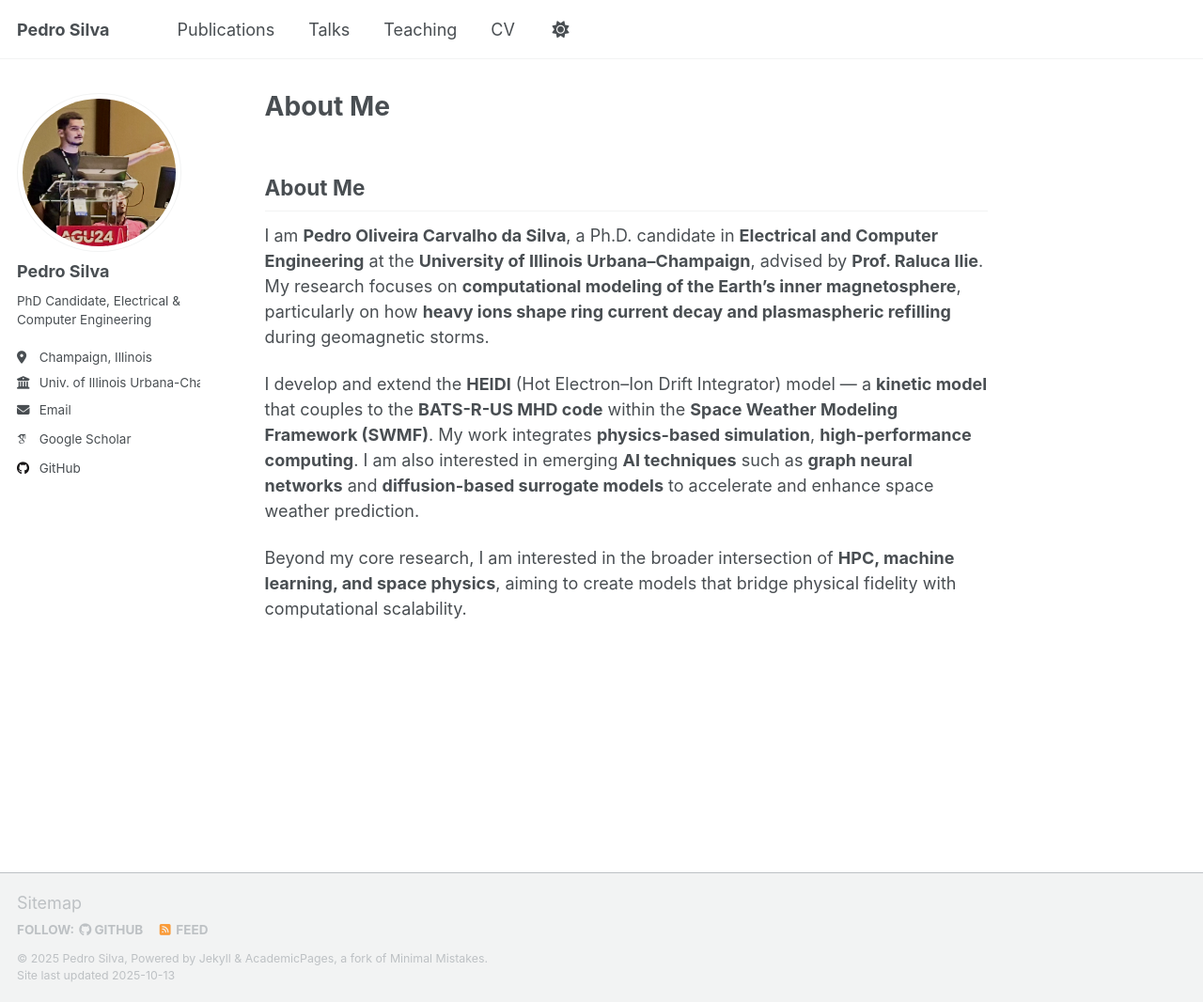
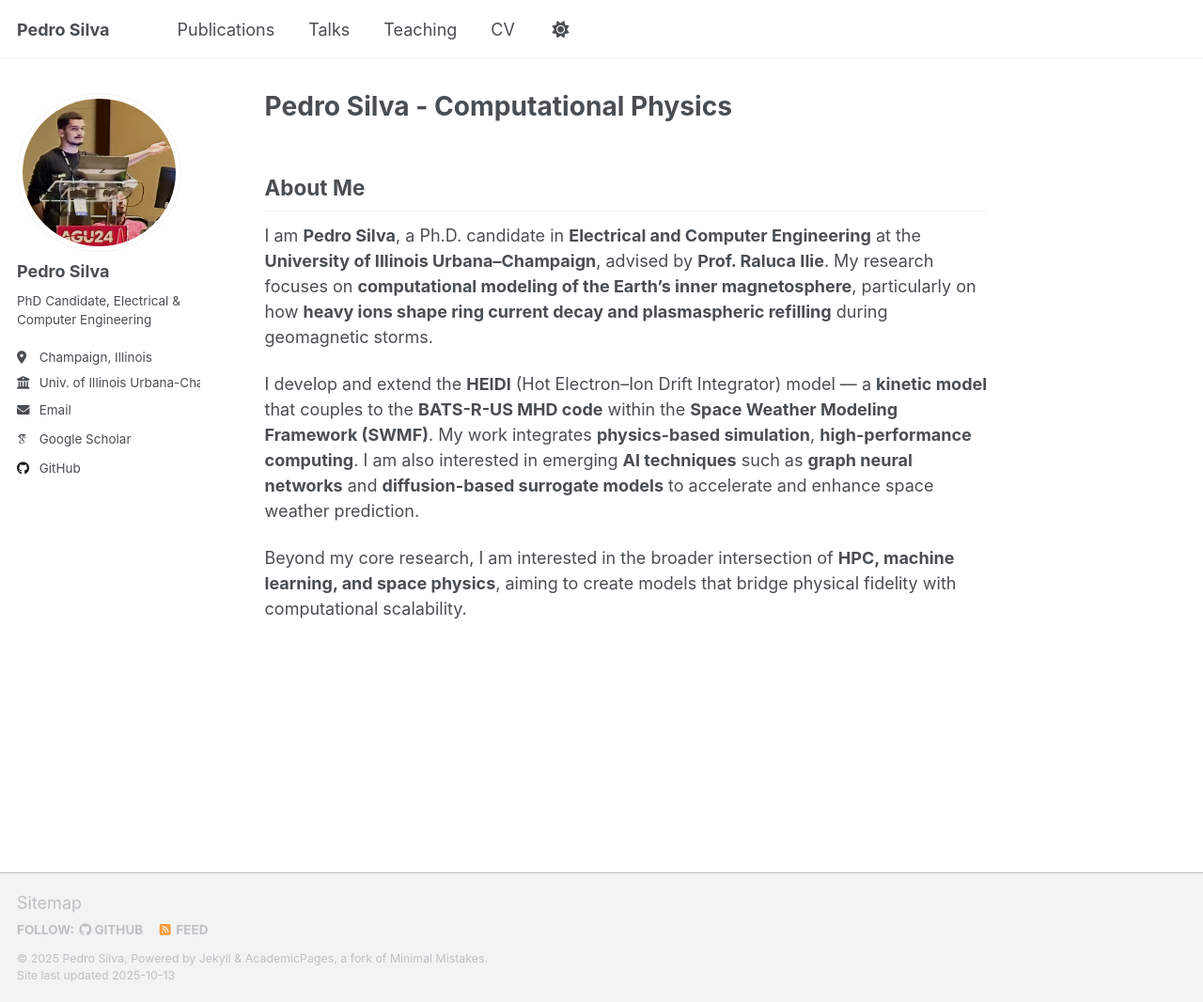
Before and after one commit to pedrocarv/pedrocarv.github.io, a Jekyll site: the page built from _pages/about.md, in a window 1280 px wide and 1066 px high. Shown: the whole window at 94% size. Built offline with Jekyll 4.4.1, drawn with Linux system fonts in a browser that asks for light colours; some web fonts are replaced; our own code applies the rules of GitHub Pages for plain Markdown files; a script that is not in the unit is left out.

Commit message:
Update about.md

```diff
--- a/_pages/about.md
+++ b/_pages/about.md
@@ -1,6 +1,15 @@
+---
+permalink: /
+title: "Pedro Silva - Computational Physics"
+author_profile: true
+redirect_from:
+  - /about/
+  - /about.html
+---
+
 ## About Me
 
-I am **Pedro Oliveira Carvalho da Silva**, a Ph.D. candidate in **Electrical and Computer Engineering** at the **University of Illinois Urbana–Champaign**, advised by **Prof. Raluca Ilie**. My research focuses on **computational modeling of the Earth’s inner magnetosphere**, particularly on how **heavy ions shape ring current decay and plasmaspheric refilling** during geomagnetic storms.
+I am **Pedro Silva**, a Ph.D. candidate in **Electrical and Computer Engineering** at the **University of Illinois Urbana–Champaign**, advised by **Prof. Raluca Ilie**. My research focuses on **computational modeling of the Earth’s inner magnetosphere**, particularly on how **heavy ions shape ring current decay and plasmaspheric refilling** during geomagnetic storms.
 
 I develop and extend the **HEIDI** (Hot Electron–Ion Drift Integrator) model — a **kinetic model** that couples to the **BATS-R-US MHD code** within the **Space Weather Modeling Framework (SWMF)**. My work integrates **physics-based simulation**, **high-performance computing**. I am also interested in emerging **AI techniques** such as **graph neural networks** and **diffusion-based surrogate models** to accelerate and enhance space weather prediction.
 
```
